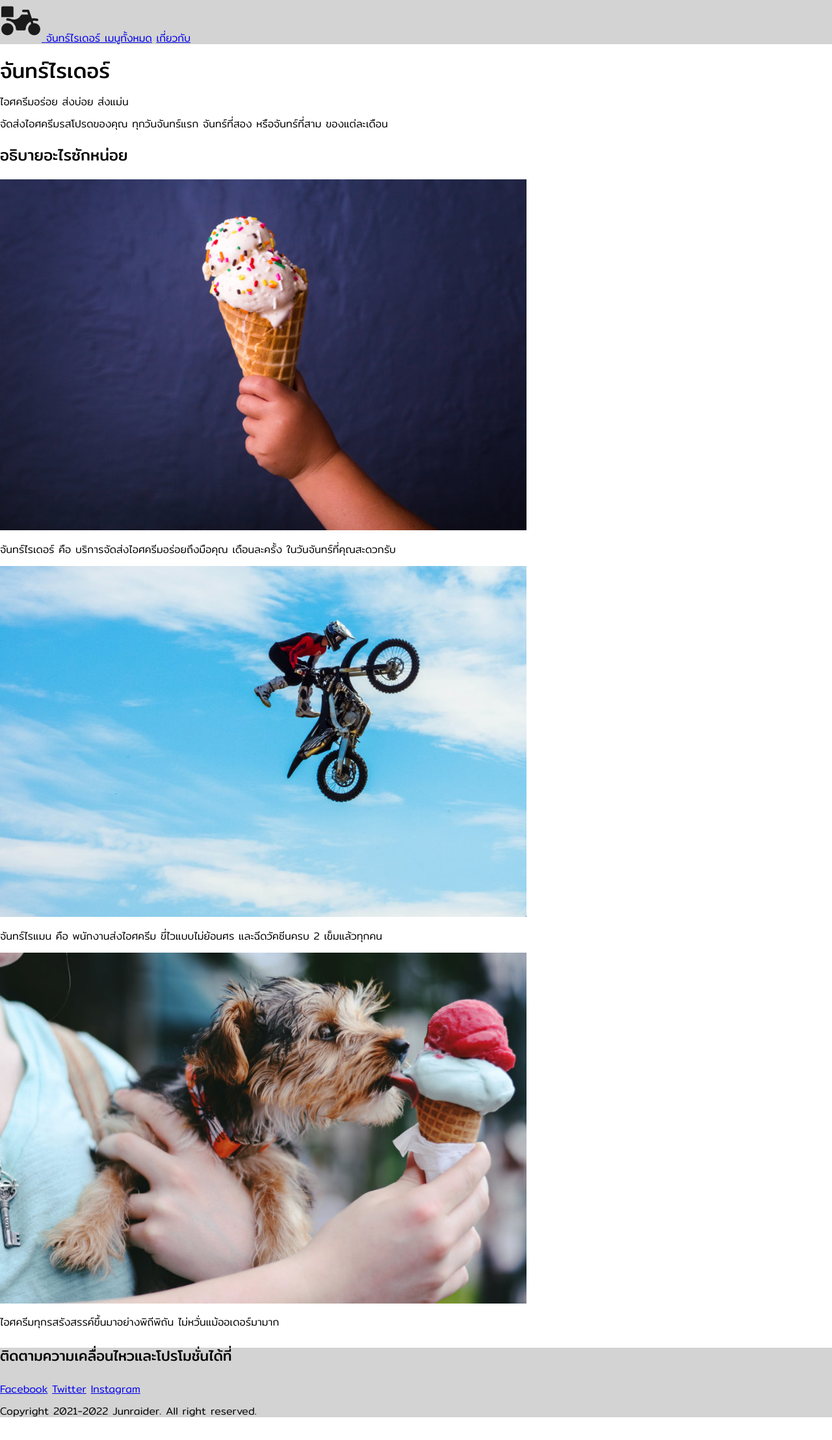
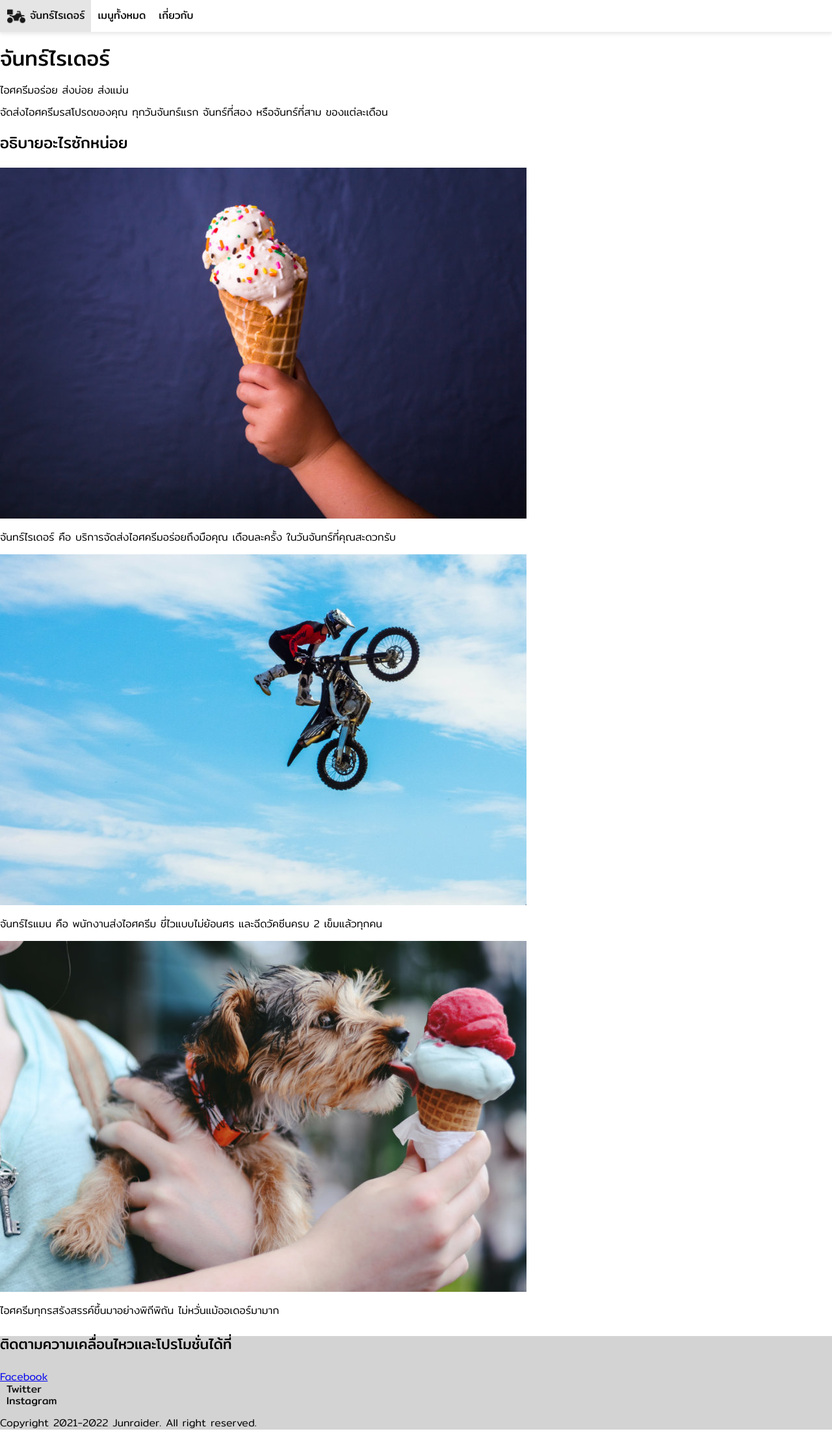
Before and after one commit to potchangelo/django-junraider, a Django app: page / in a window 1280 px wide. Shown: the whole page at 65% size. Before the commit the page ends 2181 px from the top, so only its background shows below. Run offline with Django 4.2, Linux system fonts and the light colour scheme.

Commit message:
Site header CSS

```diff
--- a/app_general/static/app_general/main.css
+++ b/app_general/static/app_general/main.css
@@ -24,6 +24,10 @@
         url('fonts/mitr-v6-thai_latin-regular.woff') format('woff'), /* Modern Browsers */
         url('fonts/mitr-v6-thai_latin-regular.ttf') format('truetype'), /* Safari, Android, iOS */
         url('fonts/mitr-v6-thai_latin-regular.svg#Mitr') format('svg'); /* Legacy iOS */
+}
+
+*, ::before, ::after {
+    box-sizing: border-box;
 }
 
 html {
@@ -62,3 +66,33 @@ h6 {
 p {
     font-size: 16px;
 }
+
+.site-header {
+    background-color: white;
+    border-bottom: 1px solid #eeeeee;
+    box-shadow: 0px 2px 6px 0px rgba(0, 0, 0, 0.1);
+    display: flex;
+    justify-content: flex-start;
+    height: 50px;
+}
+
+.site-header-item {
+    color: #111111;
+    background-color: rgba(0, 0, 0, 0);
+    font-weight: 400;
+    text-decoration: none;
+    display: flex;
+    padding: 0px 10px;
+    align-items: center;
+    transition: background-color 0.3s;
+}
+
+.site-header-item:hover {
+    background-color: rgba(0, 0, 0, 0.1);
+}
+
+.site-header-brand img {
+    display: inline-block;
+    height: 30px;
+    margin-right: 6px;
+}
--- a/app_general/templates/app_general/components/site_header.html
+++ b/app_general/templates/app_general/components/site_header.html
@@ -1,9 +1,13 @@
 {% load static %}
-<header class="site-header" style="background-color: lightgray;">
+<header class="site-header">
     <a class="site-header-item site-header-brand" href="{% url 'home' %}">
         <img src="{% static 'app_general/logo.png' %}">
         <span>จันทร์ไรเดอร์</span>
     </a>
-    <a class="site-header-item" href="{% url 'foods' %}">เมนูทั้งหมด</a>
-    <a class="site-header-item" href="{% url 'about' %}">เกี่ยวกับ</a>
+    <a class="site-header-item" href="{% url 'foods' %}">
+        <span>เมนูทั้งหมด</span>
+    </a>
+    <a class="site-header-item" href="{% url 'about' %}">
+        <span>เกี่ยวกับ</span>
+    </a>
 </header>
```
